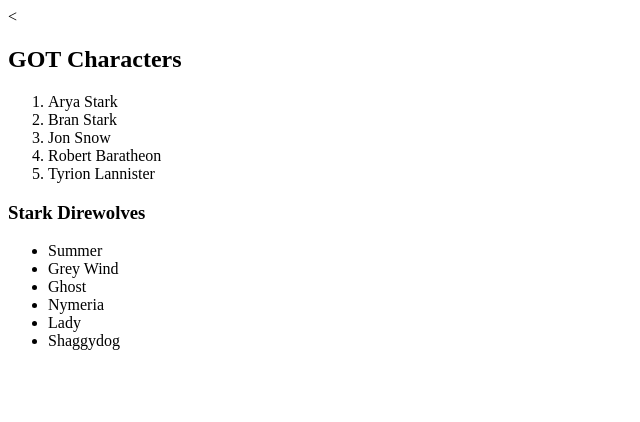
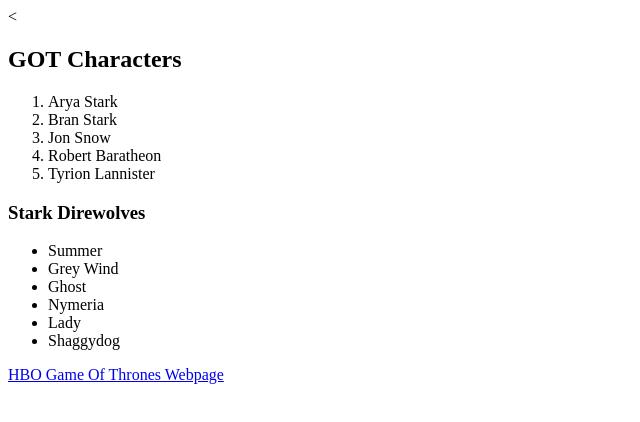
Before and after one commit to Garthorama/GameOfThronesApp, a plain HTML site: page Front End/index.html in a window 1280 px wide. Shown: the whole page, without its empty margins (0-640 px from the left). Drawn offline with Linux system fonts and the light colour scheme.

Commit message:
Added anchor tag

```diff
--- a/Front End/index.html
+++ b/Front End/index.html
@@ -22,5 +22,6 @@
         <li>Lady</li>
         <li>Shaggydog</li>
     </ul>
+    <a href="http://www.hbo.com/game-of-thrones">HBO Game Of Thrones Webpage</a>
 </body>
 </html>
```
